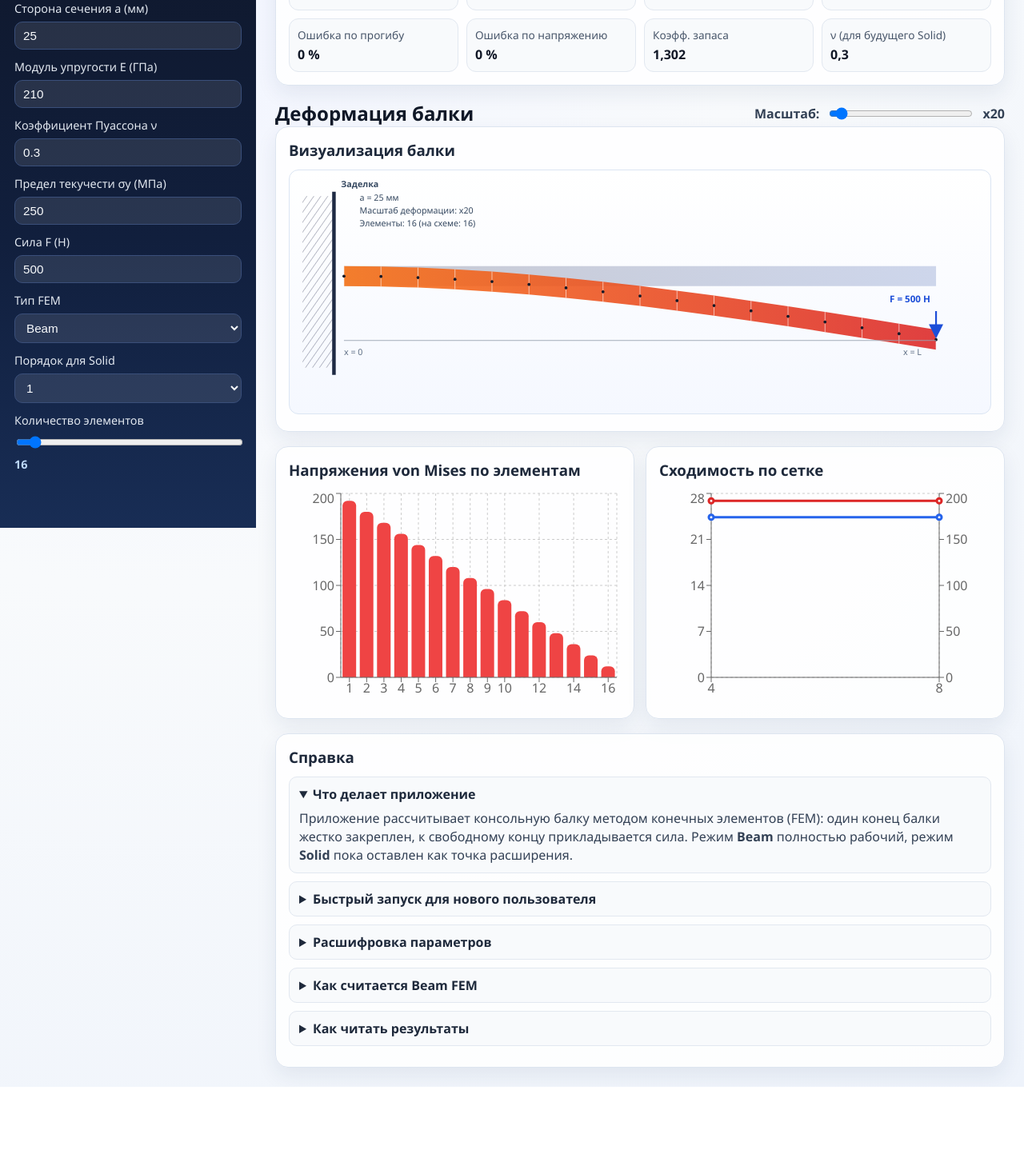
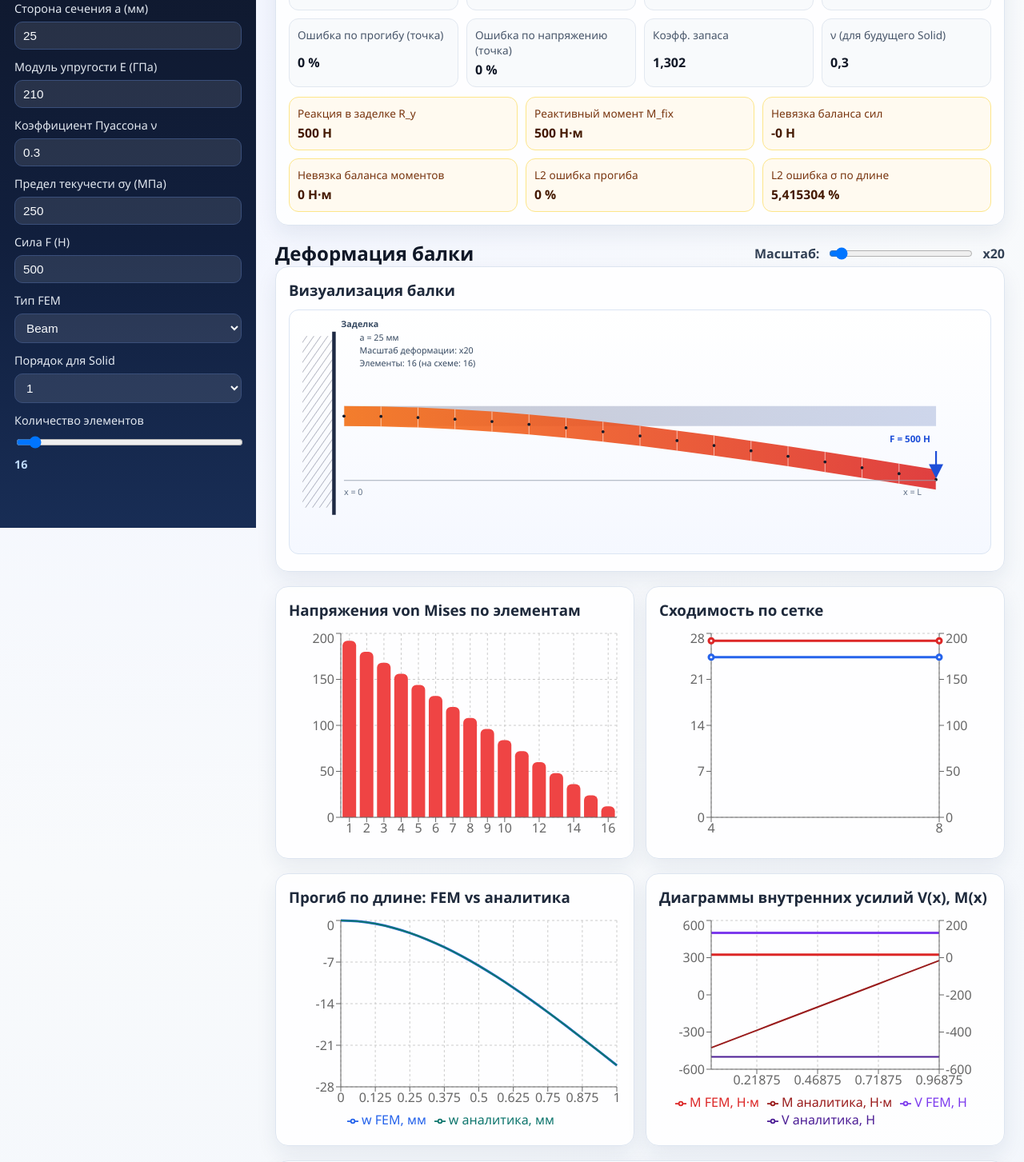
Before and after one commit to fightme-qq/FEM-Beam-Lab, a React (Vite) app: page / in a window 1280 px wide. Shown: the part 140-1593 px from the top of the page at 80% size. Before the commit the page ends 1499 px from the top, so only its background shows below. Built offline with nearby package versions, Linux system fonts and the light colour scheme.

Commit message:
Add advanced engineering diagnostics and FEM/analytic comparisons

```diff
--- a/src/App.css
+++ b/src/App.css
@@ -109,6 +109,7 @@ body {
   display: grid;
   grid-template-columns: repeat(4, minmax(160px, 1fr));
   gap: 10px;
+  margin-bottom: 12px;
 }
 
 .metrics-grid > div {
@@ -128,6 +129,31 @@ body {
 .metrics-grid strong {
   color: #111827;
   font-size: 1rem;
+}
+
+.quality-grid {
+  display: grid;
+  grid-template-columns: repeat(3, minmax(180px, 1fr));
+  gap: 10px;
+}
+
+.quality-grid > div {
+  display: grid;
+  gap: 4px;
+  background: #fffaf0;
+  border: 1px solid #fde68a;
+  border-radius: 12px;
+  padding: 10px;
+}
+
+.quality-grid span {
+  color: #78350f;
+  font-size: 0.85rem;
+}
+
+.quality-grid strong {
+  color: #451a03;
+  font-size: 0.98rem;
 }
 
 .toolbar {
@@ -228,6 +254,10 @@ body {
     grid-template-columns: repeat(2, minmax(160px, 1fr));
   }
 
+  .quality-grid {
+    grid-template-columns: repeat(2, minmax(160px, 1fr));
+  }
+
   .charts-grid {
     grid-template-columns: 1fr;
   }
@@ -242,6 +272,10 @@ body {
     grid-template-columns: 1fr;
   }
 
+  .quality-grid {
+    grid-template-columns: 1fr;
+  }
+
   .toolbar {
     flex-direction: column;
     align-items: flex-start;
--- a/src/App.tsx
+++ b/src/App.tsx
@@ -3,6 +3,7 @@ import {
   Bar,
   BarChart,
   CartesianGrid,
+  Legend,
   Line,
   LineChart,
   ResponsiveContainer,
@@ -260,6 +261,28 @@ function App() {
     }))
   }, [convergence])
 
+  const deflectionCompareData = useMemo(() => {
+    if (!beamResult) return []
+    return beamResult.x.map((xx, i) => ({
+      x: xx,
+      wFemMm: beamResult.w[i] * 1000,
+      wAnalMm: beamResult.wAnalytic[i] * 1000,
+    }))
+  }, [beamResult])
+
+  const internalForceData = useMemo(() => {
+    if (!beamResult) return []
+    return beamResult.xElementMid.map((xx, i) => ({
+      xMid: xx,
+      vFem: beamResult.shearForceElement[i],
+      vAnal: beamResult.shearAnalyticElement[i],
+      mFem: beamResult.bendingMomentElement[i],
+      mAnal: beamResult.momentAnalyticElement[i],
+      sigmaFem: beamResult.sigmaVmElement[i] / 1e6,
+      sigmaAnal: beamResult.sigmaAnalyticElement[i] / 1e6,
+    }))
+  }, [beamResult])
+
   const reserveFactor = useMemo(() => {
     if (!beamResult || beamResult.sigmaMax <= 0) return null
     return (params.sigmaYieldMpa * 1e6) / beamResult.sigmaMax
@@ -410,6 +433,7 @@ function App() {
         <section className="card results">
           <h2>Результаты</h2>
           {params.femType === 'Beam' && beamResult ? (
+            <>
               <div className="metrics-grid">
                 <div>
                   <span>δ_max FEM</span>
@@ -428,12 +452,12 @@ function App() {
                   <strong>{formatNumber(beamResult.sigmaAnalytic / 1e6, 3)} МПа</strong>
                 </div>
                 <div>
-                <span>Ошибка по прогибу</span>
-                <strong>{formatNumber(beamResult.deltaErrorPercent, 3)} %</strong>
+                  <span>Ошибка по прогибу (точка)</span>
+                  <strong>{formatNumber(beamResult.deltaErrorPercent, 6)} %</strong>
                 </div>
                 <div>
-                <span>Ошибка по напряжению</span>
-                <strong>{formatNumber(beamResult.sigmaErrorPercent, 3)} %</strong>
+                  <span>Ошибка по напряжению (точка)</span>
+                  <strong>{formatNumber(beamResult.sigmaErrorPercent, 6)} %</strong>
                 </div>
                 <div>
                   <span>Коэфф. запаса</span>
@@ -444,6 +468,34 @@ function App() {
                   <strong>{formatNumber(params.nu, 3)}</strong>
                 </div>
               </div>
+
+              <div className="quality-grid">
+                <div>
+                  <span>Реакция в заделке R_y</span>
+                  <strong>{formatNumber(beamResult.reactionForce, 3)} Н</strong>
+                </div>
+                <div>
+                  <span>Реактивный момент M_fix</span>
+                  <strong>{formatNumber(beamResult.reactionMoment, 3)} Н·м</strong>
+                </div>
+                <div>
+                  <span>Невязка баланса сил</span>
+                  <strong>{formatNumber(beamResult.equilibriumForceResidual, 8)} Н</strong>
+                </div>
+                <div>
+                  <span>Невязка баланса моментов</span>
+                  <strong>{formatNumber(beamResult.equilibriumMomentResidual, 8)} Н·м</strong>
+                </div>
+                <div>
+                  <span>L2 ошибка прогиба</span>
+                  <strong>{formatNumber(beamResult.l2DeflectionErrorPercent, 6)} %</strong>
+                </div>
+                <div>
+                  <span>L2 ошибка σ по длине</span>
+                  <strong>{formatNumber(beamResult.l2SigmaErrorPercent, 6)} %</strong>
+                </div>
+              </div>
+            </>
           ) : (
             <p>
               Solid-режим пока заглушка. В текущей версии реализован полноценный Beam FEM.
@@ -519,6 +571,56 @@ function App() {
                   </LineChart>
                 </ResponsiveContainer>
               </div>
+            </section>
+
+            <section className="charts-grid">
+              <div className="card">
+                <h3>Прогиб по длине: FEM vs аналитика</h3>
+                <ResponsiveContainer width="100%" height={270}>
+                  <LineChart data={deflectionCompareData}>
+                    <CartesianGrid strokeDasharray="3 3" />
+                    <XAxis dataKey="x" />
+                    <YAxis />
+                    <Tooltip formatter={(value) => `${formatNumber(Number(value), 5)} мм`} />
+                    <Legend />
+                    <Line type="monotone" dataKey="wFemMm" stroke="#2563eb" strokeWidth={3} dot={false} name="w FEM, мм" />
+                    <Line type="monotone" dataKey="wAnalMm" stroke="#0f766e" strokeWidth={2} dot={false} name="w аналитика, мм" />
+                  </LineChart>
+                </ResponsiveContainer>
+              </div>
+
+              <div className="card">
+                <h3>Диаграммы внутренних усилий V(x), M(x)</h3>
+                <ResponsiveContainer width="100%" height={270}>
+                  <LineChart data={internalForceData}>
+                    <CartesianGrid strokeDasharray="3 3" />
+                    <XAxis dataKey="xMid" />
+                    <YAxis yAxisId="left" />
+                    <YAxis yAxisId="right" orientation="right" />
+                    <Tooltip />
+                    <Legend />
+                    <Line yAxisId="left" type="stepAfter" dataKey="vFem" stroke="#7c3aed" strokeWidth={3} dot={false} name="V FEM, Н" />
+                    <Line yAxisId="left" type="stepAfter" dataKey="vAnal" stroke="#4c1d95" strokeWidth={2} dot={false} name="V аналитика, Н" />
+                    <Line yAxisId="right" type="linear" dataKey="mFem" stroke="#dc2626" strokeWidth={3} dot={false} name="M FEM, Н·м" />
+                    <Line yAxisId="right" type="linear" dataKey="mAnal" stroke="#991b1b" strokeWidth={2} dot={false} name="M аналитика, Н·м" />
+                  </LineChart>
+                </ResponsiveContainer>
+              </div>
+            </section>
+
+            <section className="card">
+              <h3>Сравнение напряжений по длине (элементные центры)</h3>
+              <ResponsiveContainer width="100%" height={250}>
+                <LineChart data={internalForceData}>
+                  <CartesianGrid strokeDasharray="3 3" />
+                  <XAxis dataKey="xMid" />
+                  <YAxis />
+                  <Tooltip formatter={(value) => `${formatNumber(Number(value), 4)} МПа`} />
+                  <Legend />
+                  <Line type="monotone" dataKey="sigmaFem" stroke="#ef4444" strokeWidth={3} dot={false} name="σ FEM, МПа" />
+                  <Line type="monotone" dataKey="sigmaAnal" stroke="#9f1239" strokeWidth={2} dot={false} name="σ аналитика, МПа" />
+                </LineChart>
+              </ResponsiveContainer>
             </section>
           </>
         )}
--- a/src/lib/beam.ts
+++ b/src/lib/beam.ts
@@ -10,7 +10,21 @@ export type BeamResult = {
   x: number[]
   w: number[]
   theta: number[]
+  wAnalytic: number[]
+  sigmaAnalyticAtX: number[]
+  xElementMid: number[]
+  sigmaAnalyticElement: number[]
   sigmaVmElement: number[]
+  shearForceElement: number[]
+  bendingMomentElement: number[]
+  shearAnalyticElement: number[]
+  momentAnalyticElement: number[]
+  reactionForce: number
+  reactionMoment: number
+  equilibriumForceResidual: number
+  equilibriumMomentResidual: number
+  l2DeflectionErrorPercent: number
+  l2SigmaErrorPercent: number
   deltaMax: number
   sigmaMax: number
   deltaAnalytic: number
@@ -130,7 +144,21 @@ export function solveCantileverBeam(input: BeamInput): BeamResult {
   const theta = Array.from({ length: nNodes }, (_, n) => u[2 * n + 1])
   const x = Array.from({ length: nNodes }, (_, n) => (lengthM * n) / safeElements)
 
+  const reactions = Array(totalDof).fill(0)
+  for (let r = 0; r < totalDof; r += 1) {
+    let sum = 0
+    for (let c = 0; c < totalDof; c += 1) {
+      sum += kGlobal[r][c] * u[c]
+    }
+    reactions[r] = sum - fGlobal[r]
+  }
+  const reactionForce = reactions[0]
+  const reactionMoment = reactions[1]
+
   const sigmaVmElement: number[] = Array(safeElements).fill(0)
+  const shearForceElement: number[] = Array(safeElements).fill(0)
+  const bendingMomentElement: number[] = Array(safeElements).fill(0)
+  const xElementMid: number[] = Array(safeElements).fill(0)
   const c = a / 2
 
   for (let el = 0; el < safeElements; el += 1) {
@@ -148,6 +176,9 @@ export function solveCantileverBeam(input: BeamInput): BeamResult {
 
     const mMax = Math.max(Math.abs(q[1]), Math.abs(q[3]))
     sigmaVmElement[el] = (mMax * c) / i
+    shearForceElement[el] = q[0]
+    bendingMomentElement[el] = 0.5 * (q[1] + q[3])
+    xElementMid[el] = 0.5 * (x[n1] + x[n2])
   }
 
   const deltaMax = Math.abs(w[w.length - 1])
@@ -159,11 +190,44 @@ export function solveCantileverBeam(input: BeamInput): BeamResult {
   const deltaErrorPercent = deltaAnalytic > 0 ? (Math.abs(deltaMax - deltaAnalytic) / deltaAnalytic) * 100 : 0
   const sigmaErrorPercent = sigmaAnalytic > 0 ? (Math.abs(sigmaMax - sigmaAnalytic) / sigmaAnalytic) * 100 : 0
 
+  const wAnalytic = x.map((xx) => -(Math.abs(forceN) * xx ** 2 * (3 * lengthM - xx)) / (6 * e * i))
+  const sigmaAnalyticAtX = x.map((xx) => (6 * Math.abs(forceN) * (lengthM - xx)) / (a ** 3))
+  const sigmaAnalyticElement = xElementMid.map((xx) => (6 * Math.abs(forceN) * (lengthM - xx)) / (a ** 3))
+  const shearAnalyticElement = xElementMid.map(() => -Math.abs(forceN))
+  const momentAnalyticElement = xElementMid.map((xx) => -Math.abs(forceN) * (lengthM - xx))
+
+  const wAnalyticNorm = Math.sqrt(wAnalytic.reduce((acc, v) => acc + v * v, 0))
+  const wErrorNorm = Math.sqrt(w.reduce((acc, v, idx) => acc + (v - wAnalytic[idx]) ** 2, 0))
+  const l2DeflectionErrorPercent = wAnalyticNorm > 0 ? (wErrorNorm / wAnalyticNorm) * 100 : 0
+
+  const sigmaAnalyticNorm = Math.sqrt(sigmaAnalyticElement.reduce((acc, v) => acc + v * v, 0))
+  const sigmaErrorNorm = Math.sqrt(
+    sigmaVmElement.reduce((acc, v, idx) => acc + (v - sigmaAnalyticElement[idx]) ** 2, 0),
+  )
+  const l2SigmaErrorPercent = sigmaAnalyticNorm > 0 ? (sigmaErrorNorm / sigmaAnalyticNorm) * 100 : 0
+
+  const equilibriumForceResidual = reactionForce - Math.abs(forceN)
+  const equilibriumMomentResidual = reactionMoment - Math.abs(forceN) * lengthM
+
   return {
     x,
     w,
     theta,
+    wAnalytic,
+    sigmaAnalyticAtX,
+    xElementMid,
+    sigmaAnalyticElement,
     sigmaVmElement,
+    shearForceElement,
+    bendingMomentElement,
+    shearAnalyticElement,
+    momentAnalyticElement,
+    reactionForce,
+    reactionMoment,
+    equilibriumForceResidual,
+    equilibriumMomentResidual,
+    l2DeflectionErrorPercent,
+    l2SigmaErrorPercent,
     deltaMax,
     sigmaMax,
     deltaAnalytic,
```
Lines whose indentation alone changed are shown as unchanged.
